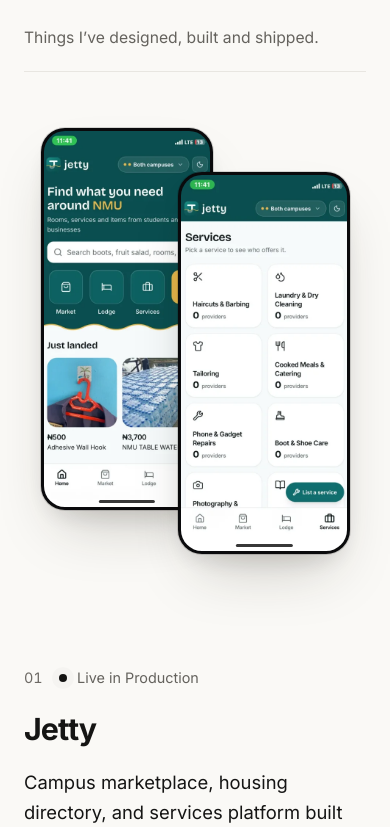
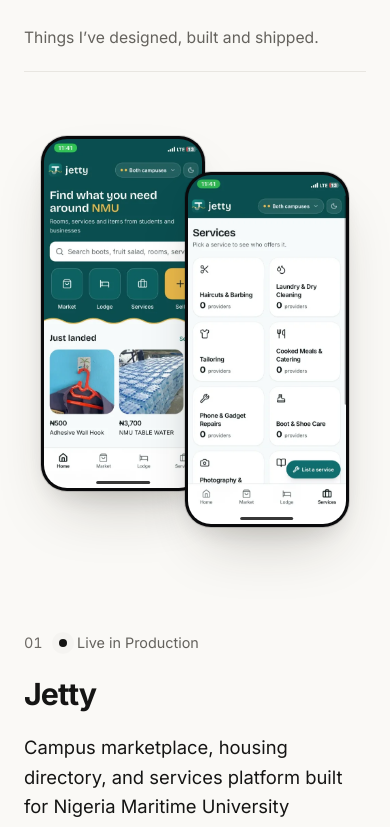
Before and after one commit to francisnaga/My-Portfolio, a React (Vite) app: page / in a window 390 px wide. Shown: the part 789-1616 px from the top of the page. Built offline with nearby package versions, Linux system fonts and the light colour scheme.

Commit message:
style: widen and space iPhone mockups for cleaner showcase

```diff
--- a/src/index.css
+++ b/src/index.css
@@ -466,8 +466,8 @@ main:focus {
 /* ---------- Project ---------- */
 .project {
   display: grid;
-  grid-template-columns: minmax(0, 1fr) minmax(0, 1fr);
-  gap: clamp(2.5rem, 6vw, 5rem);
+  grid-template-columns: minmax(0, 0.9fr) minmax(0, 1.1fr);
+  gap: clamp(2rem, 5vw, 4.5rem);
   align-items: center;
 }
 
@@ -551,38 +551,39 @@ main:focus {
   display: flex;
   justify-content: center;
   align-items: flex-start;
-  padding: 1rem 0 3.5rem;
+  padding: 1.5rem 0 4rem;
 }
 
 .project-visual .iphone {
-  width: min(235px, 42vw);
+  width: clamp(245px, 23vw, 290px);
   flex-shrink: 0;
   transition: transform 0.35s var(--ease), box-shadow 0.35s var(--ease);
 }
 
 .phone-back {
-  margin-right: -10%;
+  margin-right: -6%;
   z-index: 1;
 }
 
 .phone-front {
-  margin-top: 2.75rem;
+  margin-top: 3.25rem;
   z-index: 2;
 }
 
 .project-visual:hover .phone-back {
-  transform: translateY(-4px);
+  transform: translateY(-5px);
 }
 
 .project-visual:hover .phone-front {
-  transform: translateY(-8px);
+  transform: translateY(-9px);
 }
-/* ---------- iPhone frame (slim iPhone 16 Pro proportions) ---------- */
+
+/* ---------- iPhone frame (standard modern iPhone proportions) ---------- */
 .iphone {
   --bezel: 3.5px;
-  --outer-r: 32px;
+  --outer-r: 36px;
   position: relative;
-  aspect-ratio: 920 / 2048;
+  aspect-ratio: 393 / 852;
   padding: var(--bezel);
   border-radius: var(--outer-r);
   background: #0a0a0c;
@@ -1024,9 +1025,13 @@ main:focus {
   }
 
   .project-visual .iphone {
-    --outer-r: 24px;
+    --outer-r: 26px;
     --bezel: 3px;
-    width: 44vw;
+    width: clamp(145px, 42vw, 190px);
+  }
+
+  .phone-front {
+    margin-top: 2.25rem;
   }
 
   .project-name {
```
